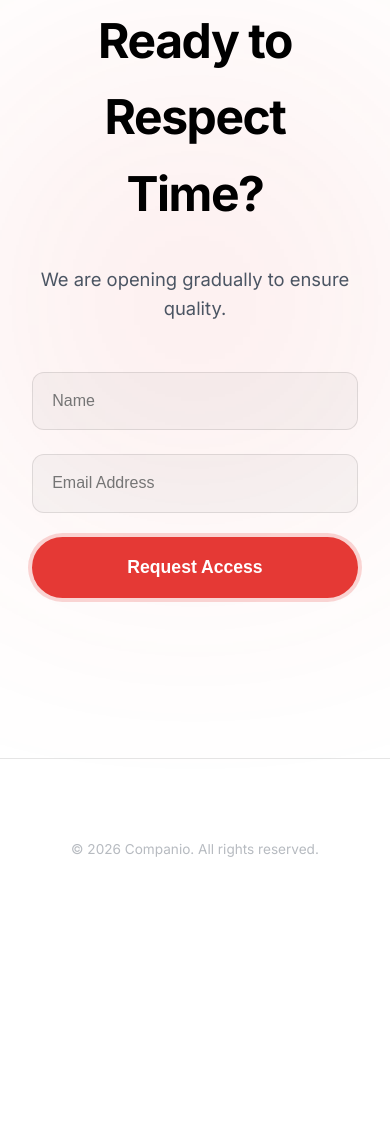
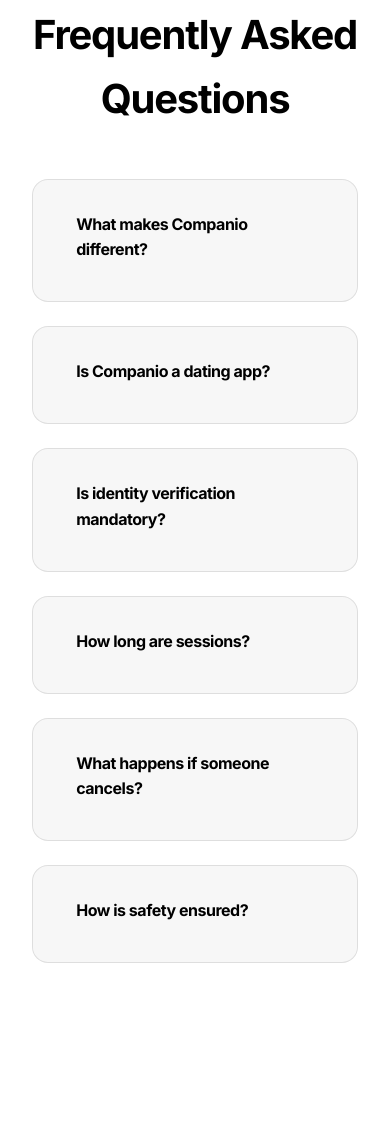
Before and after one commit to AayushBehera/Companio-1.0V, a website built with Vite: page index.html in a window 390 px wide. Shown: the part 6382-7527 px from the top of the page. Before the commit the page ends 7339 px from the top, so only its background shows below. Built offline with nearby package versions, Linux system fonts and the light colour scheme.

Commit message:
Added FAQ section with improved spacing and compact design

```diff
--- a/assets/css/style.css
+++ b/assets/css/style.css
@@ -716,3 +716,74 @@ footer {
   border-color: var(--c-accent);
   box-shadow: 0 20px 40px rgba(0, 0, 0, 0.4);
 }
+/* ===============================
+   FAQ SECTION
+   =============================== */
+
+#faq {
+  text-align: center;
+}
+
+.faq-item {
+  max-width: 700px;
+  margin: 1.5rem auto;
+  text-align: left;
+  border: 1px solid var(--c-border);
+  border-radius: 16px;
+  overflow: hidden;
+  background: var(--c-surface);
+  transition: all 0.3s ease;
+}
+
+.faq-item:hover {
+  border-color: var(--c-accent);
+  box-shadow: 0 10px 30px rgba(0,0,0,0.3);
+}
+
+.faq-question {
+  width: 100%;
+  padding: 1.2rem 1.5rem;
+  background: transparent;
+  border: none;
+  color: var(--c-text-main);
+  font-size: 1rem;
+  font-weight: 600;
+  text-align: left;
+  cursor: pointer;
+}
+
+.faq-answer {
+  max-height: 0;
+  overflow: hidden;
+  padding: 0 1.5rem;
+  transition: max-height 0.4s ease, padding 0.3s ease;
+}
+
+.faq-answer p {
+  padding-bottom: 1rem;
+  color: var(--c-text-muted);
+}
+
+.faq-item.active .faq-answer {
+  max-height: 200px;
+  padding: 0 1.5rem;
+}
+/* =========================
+   FAQ HEIGHT FIX
+   ========================= */
+
+.faq-item {
+  padding: 0.8rem 1.2rem !important;
+}
+
+.faq-item h4 {
+  margin: 0 !important;
+}
+
+.faq-answer {
+  margin-top: 0.4rem;
+}
+
+.faq-answer p {
+  margin: 0;
+}
--- a/assets/js/script.js
+++ b/assets/js/script.js
@@ -87,3 +87,10 @@ document.addEventListener('DOMContentLoaded', () => {
     });
   });
 });
+// FAQ Toggle
+document.querySelectorAll(".faq-question").forEach(button => {
+  button.addEventListener("click", () => {
+    const item = button.parentElement;
+    item.classList.toggle("active");
+  });
+});
--- a/index.html
+++ b/index.html
@@ -36,6 +36,7 @@
       <a href="#how">Process</a>
       <a href="#features">Features</a>
       <a href="#team">Team</a>
+      <a href="#faq">FAQ</a>
     </div>
 
     <!-- Added theme toggle back since the user's HTML didn't have it explicitly but we want to keep it -->
@@ -214,7 +215,62 @@
       </div>
     </section>
 
-    <section class="section-padding" id="join" style="position: relative;">
+<section class="section-padding" id="faq">
+  <div class="container reveal-group" style="text-align: center;">
+    <h2 style="margin-bottom: 3rem;">Frequently Asked Questions</h2>
+
+    <div class="glass-card faq-item" style="max-width: 750px; margin: 0 auto 0.5 rem; text-align: left;">
+  <div class="faq-question">
+    <h4 style="margin-bottom: 0.8rem;">What makes Companio different?</h4>
+  </div>
+  <div class="faq-answer">
+    <p>We replace endless chatting with structured, time-based sessions designed for intentional presence.</p>
+  </div>
+</div>
+   <div class="glass-card faq-item" style="max-width: 750px; margin: 0 auto 0.5 rem; text-align: left;">
+  <div class="faq-question">
+    <h4 style="margin-bottom: 0.8rem;">Is Companio a dating app?</h4>
+  </div>
+  <div class="faq-answer">
+    <p>No. Companio is a structured connection platform focused on intentional conversations — not swiping culture.</p>
+  </div>
+</div>
+    <div class="glass-card faq-item" style="max-width: 750px; margin: 0 auto 1 rem; text-align: left;">
+  <div class="faq-question">
+    <h4 style="margin-bottom: 0.8rem;">Is identity verification mandatory?</h4>
+  </div>
+  <div class="faq-answer">
+    <p>Yes. Every member must complete verification before accessing booking features.</p>
+  </div>
+</div>
+    <div class="glass-card faq-item" style="max-width: 750px; margin: 0 auto 1 rem; text-align: left;">
+  <div class="faq-question">
+    <h4 style="margin-bottom: 0.8rem;">How long are sessions?</h4>
+  </div>
+  <div class="faq-answer">
+    <p>Sessions typically range between 30–45 minutes to encourage meaningful conversations.</p>
+  </div>
+</div>
+  <div class="glass-card faq-item" style="max-width: 750px; margin: 0 auto 1 rem; text-align: left;">
+  <div class="faq-question">
+    <h4 style="margin-bottom: 0.8rem;">What happens if someone cancels?</h4>
+  </div>
+  <div class="faq-answer">
+    <p>Reliability scores ensure accountability. Repeated cancellations reduce visibility and booking priority.</p>
+  </div>
+</div>
+<div class="glass-card faq-item" style="max-width: 750px; margin: 0 auto 1 rem; text-align: left;">
+  <div class="faq-question">
+    <h4 style="margin-bottom: 0.8rem;">How is safety ensured?</h4>
+  </div>
+  <div class="faq-answer">
+    <p>We combine identity verification, reputation scoring, and structured booking controls to maintain a secure and respectful environment.</p>
+  </div>
+</div>
+  </div>
+</section>
+    <section class="section-padding" id="join" style="position: relative; margin-top: 8rem;">
+
       <div
         style="position: absolute; top: 50%; left: 50%; transform: translate(-50%, -50%); width: 300px; height: 300px; background: var(--c-accent); filter: blur(150px); opacity: 0.2;">
       </div>
```
